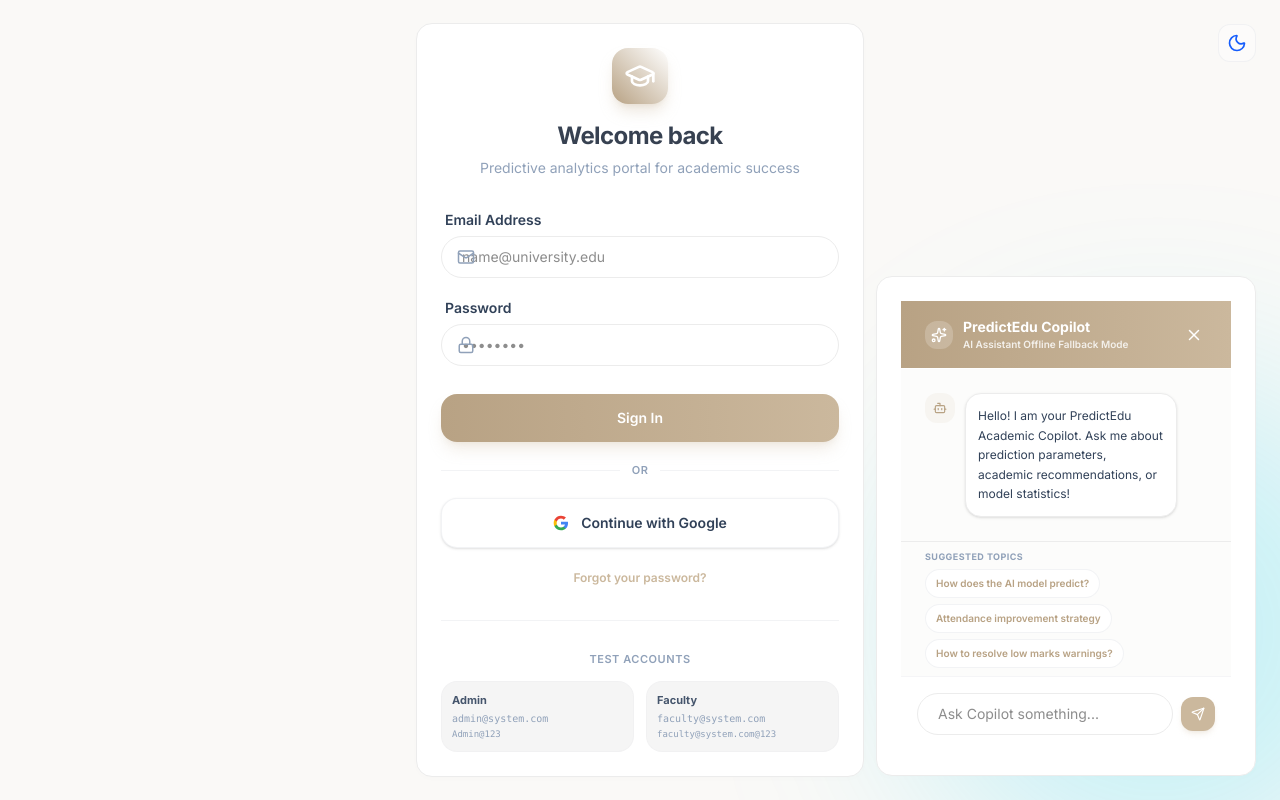
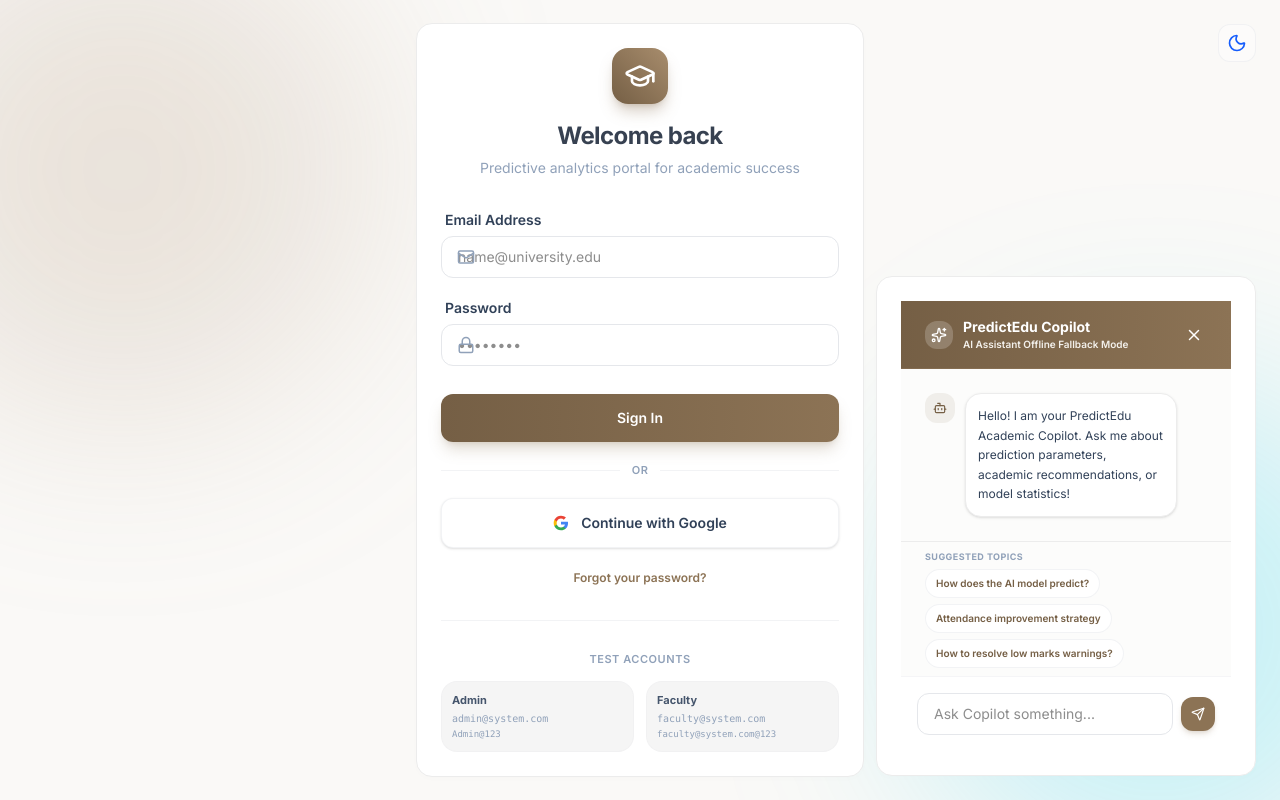
Before and after one commit to chinmaykoshe/student-performance-system, a React (Vite) app in the folder student-performance-system/frontend/: page /login in a window 1280 px wide. Both pictures are taken after a click on the button "AI". Built offline with nearby package versions, Linux system fonts and the light colour scheme; no server answers.

Commit message:
feat: implement user authentication flow with login, password reset, and UI theme support

```diff
--- a/student-performance-system/frontend/src/components/GlassCard.jsx
+++ b/student-performance-system/frontend/src/components/GlassCard.jsx
@@ -4,7 +4,7 @@ const GlassCard = memo(({ children, className = '', onClick }) => {
   return (
     <div
       onClick={onClick}
-      className={`glass-card rounded-2xl p-6 transition-all duration-300 ${onClick ? 'cursor-pointer hover:shadow-lg hover:scale-[1.01] active:scale-[0.99]' : ''} ${className}`}
+      className={`glass-card transition-all duration-300 ${onClick ? 'cursor-pointer hover:shadow-lg hover:scale-[1.01] active:scale-[0.99]' : ''} ${className}`}
     >
       {children}
     </div>
--- a/student-performance-system/frontend/src/index.css
+++ b/student-performance-system/frontend/src/index.css
@@ -17,8 +17,10 @@
   --color-brand-50: #FAF9F7;
   --color-brand-100: #F3F0EB;
   --color-brand-200: #EBE5DB;
-  --color-brand-500: #CBB89D;  /* Main accent */
-  --color-brand-600: #B8A284;
+  --color-brand-400: #A88D6D;
+  --color-brand-500: #8C7355;  /* WCAG AA contrast with white text */
+  --color-brand-600: #755F45;
+  --color-brand-700: #5E4C36;
 }
 
 body {
@@ -35,12 +37,12 @@ body {
 }
 
 .glass-input {
-  @apply bg-white border border-slate-100 text-slate-900 rounded-full px-5 py-2.5 text-sm transition-all duration-200 focus:ring-2 focus:ring-brand-500/20 focus:border-brand-500 outline-none;
+  @apply bg-white border border-slate-200 text-slate-900 rounded-xl px-4 py-2.5 text-sm transition-all duration-200 focus:ring-2 focus:ring-brand-500/20 focus:border-brand-500 outline-none;
 }
 
 /* Sidebar Navigation (SaaS Vibe) */
 .sidebar-item {
-  @apply flex items-center space-x-3 px-4 py-2.5 rounded-full text-sm font-medium transition-all duration-200;
+  @apply flex items-center space-x-3 px-4 py-2.5 rounded-xl text-sm font-medium transition-all duration-200;
 }
 
 .sidebar-item-active {
--- a/student-performance-system/frontend/src/pages/Login.jsx
+++ b/student-performance-system/frontend/src/pages/Login.jsx
@@ -89,7 +89,7 @@ const Login = () => {
                   type="email"
                   value={email}
                   onChange={(e) => setEmail(e.target.value)}
-                  className="glass-input w-full pl-11 pr-4 py-3 rounded-2xl text-sm"
+                  className="glass-input w-full pl-11 py-3"
                   placeholder="name@university.edu"
                   required
                 />
@@ -108,7 +108,7 @@ const Login = () => {
                   type="password"
                   value={password}
                   onChange={(e) => setPassword(e.target.value)}
-                  className="glass-input w-full pl-11 pr-4 py-3 rounded-2xl text-sm"
+                  className="glass-input w-full pl-11 py-3"
                   placeholder="••••••••"
                   required
                 />
@@ -118,7 +118,7 @@ const Login = () => {
             <button
               type="submit"
               disabled={submitting}
-              className="w-full py-3.5 mt-2 rounded-2xl bg-gradient-to-r from-brand-600 to-brand-500 hover:from-brand-700 hover:to-brand-600 text-white font-semibold text-sm shadow-lg shadow-brand-500/25 transition-all duration-300 transform active:scale-[0.98] disabled:opacity-50 disabled:pointer-events-none"
+              className="w-full py-3.5 mt-2 rounded-xl bg-gradient-to-r from-brand-600 to-brand-500 hover:from-brand-700 hover:to-brand-600 text-white font-semibold text-sm shadow-lg shadow-brand-500/25 transition-all duration-300 transform active:scale-[0.98] disabled:opacity-50 disabled:pointer-events-none"
             >
               {submitting ? 'Authenticating...' : 'Sign In'}
             </button>
@@ -133,7 +133,7 @@ const Login = () => {
 
           <a
             href={`${import.meta.env.VITE_API_URL?.replace('/api', '') || 'http://localhost:5000'}/api/auth/google`}
-            className="w-full flex items-center justify-center space-x-3 py-3.5 rounded-2xl border border-slate-200/50 dark:border-slate-700/50 bg-white dark:bg-slate-800 text-slate-700 dark:text-slate-200 font-semibold text-sm hover:bg-slate-50 dark:hover:bg-slate-750 transition-all duration-200 shadow-sm hover:shadow-md"
+            className="w-full flex items-center justify-center space-x-3 py-3.5 rounded-xl border border-slate-200/50 dark:border-slate-700/50 bg-white dark:bg-slate-800 text-slate-700 dark:text-slate-200 font-semibold text-sm hover:bg-slate-50 dark:hover:bg-slate-750 transition-all duration-200 shadow-sm hover:shadow-md"
           >
             <svg className="w-4 h-4" viewBox="0 0 24 24">
               <path fill="#4285F4" d="M22.56 12.25c0-.78-.07-1.53-.2-2.25H12v4.26h5.92c-.26 1.37-1.04 2.53-2.21 3.31v2.77h3.57c2.08-1.92 3.28-4.74 3.28-8.09z" />
--- a/student-performance-system/frontend/src/pages/ResetPasswordPage.jsx
+++ b/student-performance-system/frontend/src/pages/ResetPasswordPage.jsx
@@ -63,7 +63,7 @@ const ForgotPasswordView = ({ onBack }) => {
                   type="email"
                   value={email}
                   onChange={(e) => setEmail(e.target.value)}
-                  className="glass-input w-full pl-11 pr-4 py-3 rounded-2xl text-sm"
+                  className="glass-input w-full pl-11 py-3"
                   placeholder="name@university.edu"
                   required
                 />
@@ -72,7 +72,7 @@ const ForgotPasswordView = ({ onBack }) => {
             <button
               type="submit"
               disabled={submitting}
-              className="w-full py-3.5 mt-2 rounded-2xl bg-gradient-to-r from-brand-600 to-brand-500 hover:from-brand-700 hover:to-brand-600 text-white font-semibold text-sm shadow-lg shadow-brand-500/25 transition-all disabled:opacity-50"
+              className="w-full py-3.5 mt-2 rounded-xl bg-gradient-to-r from-brand-600 to-brand-500 hover:from-brand-700 hover:to-brand-600 text-white font-semibold text-sm shadow-lg shadow-brand-500/25 transition-all disabled:opacity-50"
             >
               {submitting ? 'Sending...' : 'Send Reset Link'}
             </button>
@@ -150,7 +150,7 @@ const ResetPasswordView = ({ token }) => {
                   type="password"
                   value={newPassword}
                   onChange={(e) => setNewPassword(e.target.value)}
-                  className="glass-input w-full pl-11 pr-4 py-3 rounded-2xl text-sm"
+                  className="glass-input w-full pl-11 py-3"
                   placeholder="Min. 6 characters"
                   required
                 />
@@ -164,7 +164,7 @@ const ResetPasswordView = ({ token }) => {
                   type="password"
                   value={confirm}
                   onChange={(e) => setConfirm(e.target.value)}
-                  className="glass-input w-full pl-11 pr-4 py-3 rounded-2xl text-sm"
+                  className="glass-input w-full pl-11 py-3"
                   placeholder="Repeat new password"
                   required
                 />
@@ -173,7 +173,7 @@ const ResetPasswordView = ({ token }) => {
             <button
               type="submit"
               disabled={submitting}
-              className="w-full py-3.5 mt-2 rounded-2xl bg-gradient-to-r from-brand-600 to-brand-500 hover:from-brand-700 hover:to-brand-600 text-white font-semibold text-sm shadow-lg shadow-brand-500/25 transition-all disabled:opacity-50"
+              className="w-full py-3.5 mt-2 rounded-xl bg-gradient-to-r from-brand-600 to-brand-500 hover:from-brand-700 hover:to-brand-600 text-white font-semibold text-sm shadow-lg shadow-brand-500/25 transition-all disabled:opacity-50"
             >
               {submitting ? 'Resetting…' : 'Reset Password'}
             </button>
```
